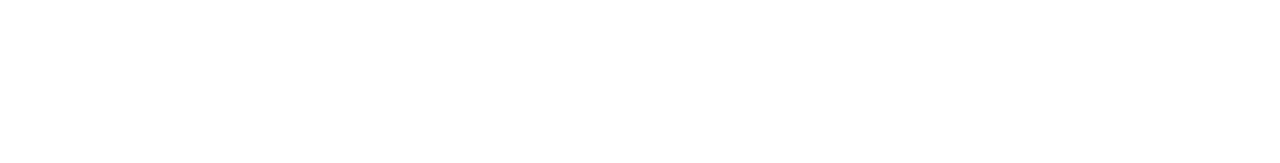
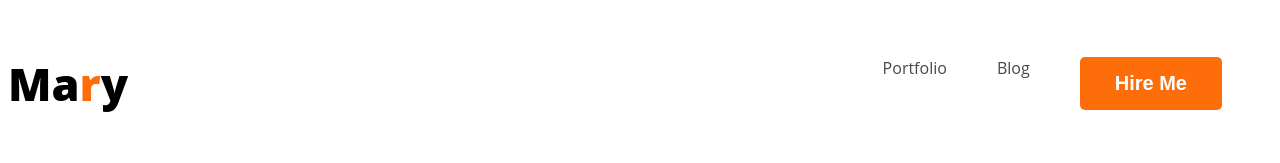
Before and after one commit to Imran775-CT/web-developer-portfolio, a plain HTML site: page index.html in a window 1280 px wide. Drawn offline with Linux system fonts and the light colour scheme.

Commit message:
added nav

```diff
--- a/index.html
+++ b/index.html
@@ -4,9 +4,18 @@
     <meta charset="UTF-8">
     <meta name="viewport" content="width=device-width, initial-scale=1.0">
     <title>Web Developer Portfolio</title>
+    <link rel="stylesheet" href="./styles/portfolio.css">
 </head>
 <body>
     <header>
+        <nav>
+            <h3 class="nav-title">Ma<span class="text-primary">r</span>y</h3>
+            <ul>
+                <li><a href="">Portfolio</a></li>
+                <li><a href="">Blog</a></li>
+                <li><button class="btn-primary">Hire Me</button></li>
+            </ul>
+        </nav>
 
     </header>
     <main>
--- /dev/null
+++ b/styles/portfolio.css
@@ -0,0 +1,42 @@
+/* common nav related styles */
+body{
+    font-family: 'Lato', sans-serif;
+    font-family: 'Open Sans',sans-serif;
+}
+.text-primary{
+    color: #FD6E0A;;
+}
+.btn-primary {
+    border-radius: 5px;
+    background-color: #FD6E0A;
+    border: 0;
+    color: white;
+    font-size: 20px;
+    font-weight: 700;
+    padding: 15px 35px;
+
+}
+
+.nav-title {
+    color: black;
+    font-size: 45px;
+    font-weight: 800;
+
+}
+nav{
+    display: flex;
+    justify-content: space-between;
+    align-items: center;
+}
+nav > ul{
+    display: flex;
+}
+
+nav li{
+    list-style: none;
+    margin-right: 50px;
+}
+nav a{
+    text-decoration: none;
+    color: #474747;
+}
```
